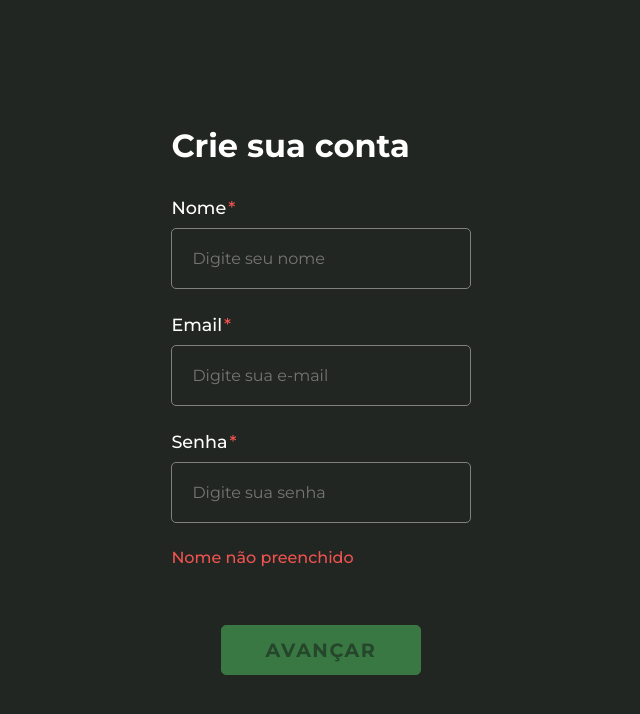
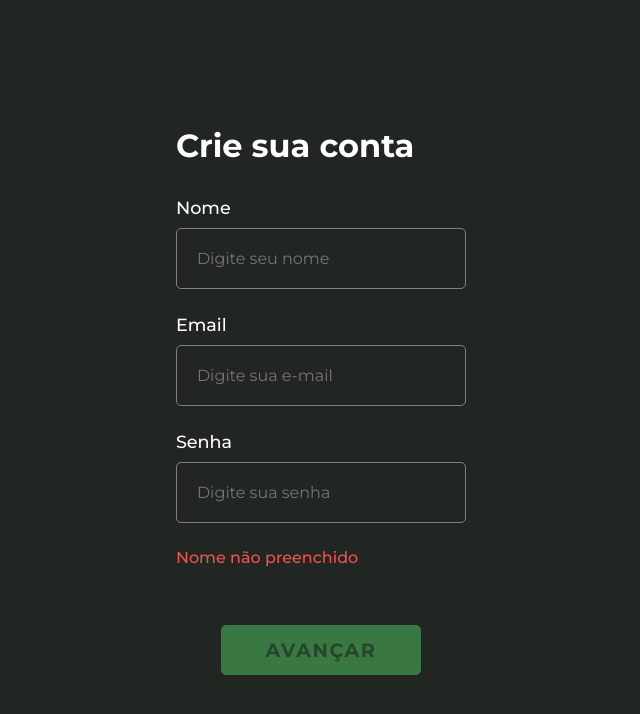
Before and after one commit to grupo-bala/financi-web-front-end, a Vue app: page /financi-web-front-end/register in a window 1280 px wide. Shown: the top 714 px of the page, without its empty margins (319-959 px from the left). Built offline with nearby package versions, Linux system fonts and the light colour scheme.

Commit message:
feat: add a numeric input mode config to input, required option and mask to numbers

```diff
--- a/src/components/Input.vue
+++ b/src/components/Input.vue
@@ -1,22 +1,47 @@
 <script setup lang="ts">
-const {type, placeholder, modelValue} = defineProps<{
+const { numeric, modelValue } = defineProps<{
   type: "Email" | "Password" | "Text",
   label: string,
   placeholder: string,
-  modelValue: string
+  modelValue: string,
+  required: boolean,
+  numeric: boolean,
 }>();
+
 defineEmits(["update:modelValue", "isCorrect"]);
 const regex = {
   Email: /^[\w\-.]+@([\w-]+\.)+[\w-]{2,4}$/,
   Password: /^(?=.*[A-Z])(?=.*[!@#$&*])(?=.*[0-9]).+$/,
   Text: /.?/,
 };
+
+function inputMask(value: string): string {
+  if (numeric) {
+    value = value.replace(/\D/g, "");
+
+    if (value.length <= 2) {
+      return value;
+    }
+
+    const integerPart = value.slice(0, -2);
+    const decimalPart = value.slice(-2);
+    const integerPartFormatted = integerPart.replace(/\B(?=(\d{3})+(?!\d))/g, ".");
+
+    const result = `${integerPartFormatted},${decimalPart}`;
+
+    console.log(result);
+
+    return result;
+  }
+
+  return value;
+}
 </script>
 
 <template>
   <div class="container">
-    <label class="container__label" :to="type">{{ label }}</label>
-    <input class="container__input" :id="type" :value="modelValue" @input="[$emit('update:modelValue', $event.target.value), $emit('isCorrect', regex[type].test($event.target.value))]" :type="type" :placeholder="placeholder">
+    <label :data-required="required" class="container__label" :to="type">{{ label }}</label>
+    <input class="container__input" :id="type" :value="modelValue" @input="[$emit('update:modelValue', inputMask($event.target.value)), $emit('isCorrect', regex[type].test($event.target.value))]" :type="type" :placeholder="placeholder" :inputmode="numeric ? 'numeric' : 'text'">
   </div>
 </template>
 
@@ -29,7 +54,8 @@ const regex = {
       color: $text-color-white;
       font-size: 1.1em;
       font-weight: 500;
-      &::after {
+
+      &[data-required="true"]::after {
         content: '*';
         color: $financi-red;
         margin-left: 2px;
@@ -47,6 +73,5 @@ const regex = {
       color:  $text-color-white;
       font-size: 1em;
     }
-
   }
 </style>
```
